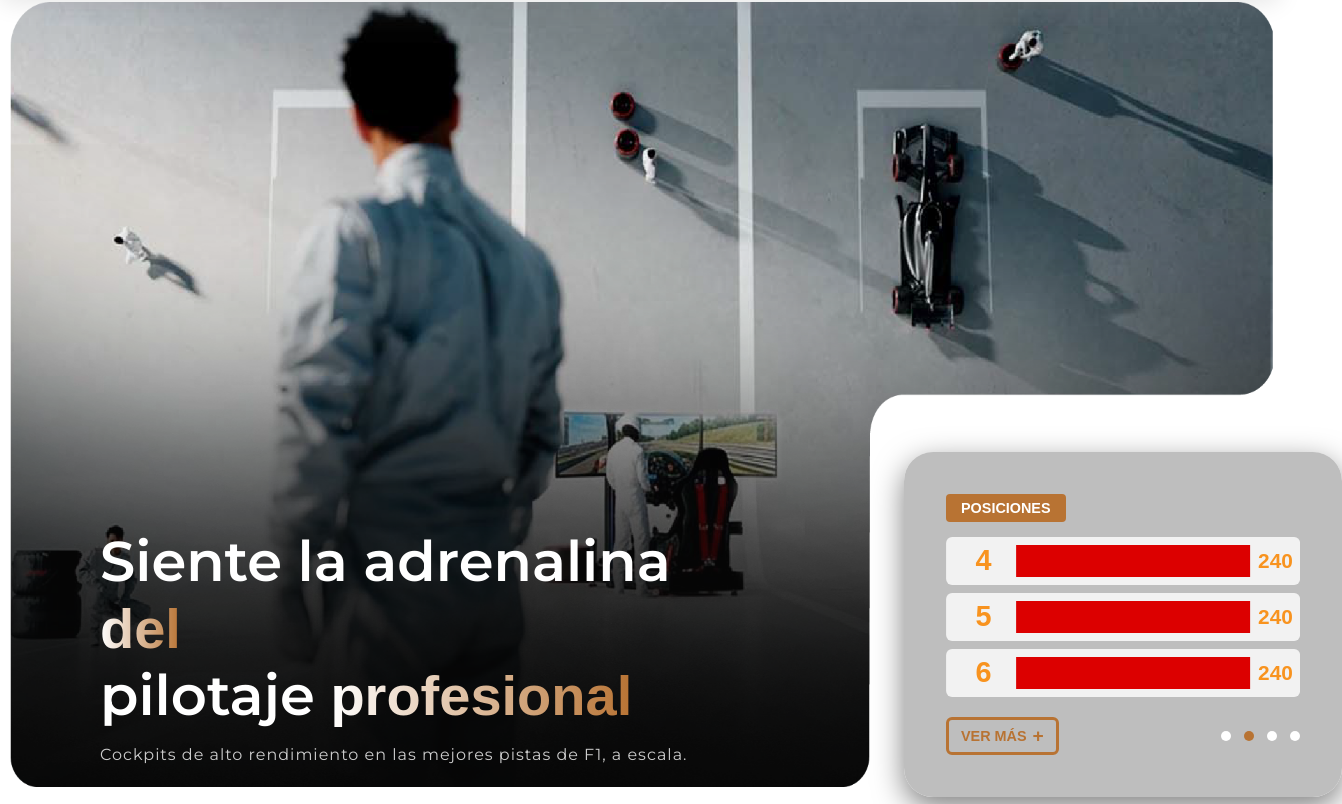
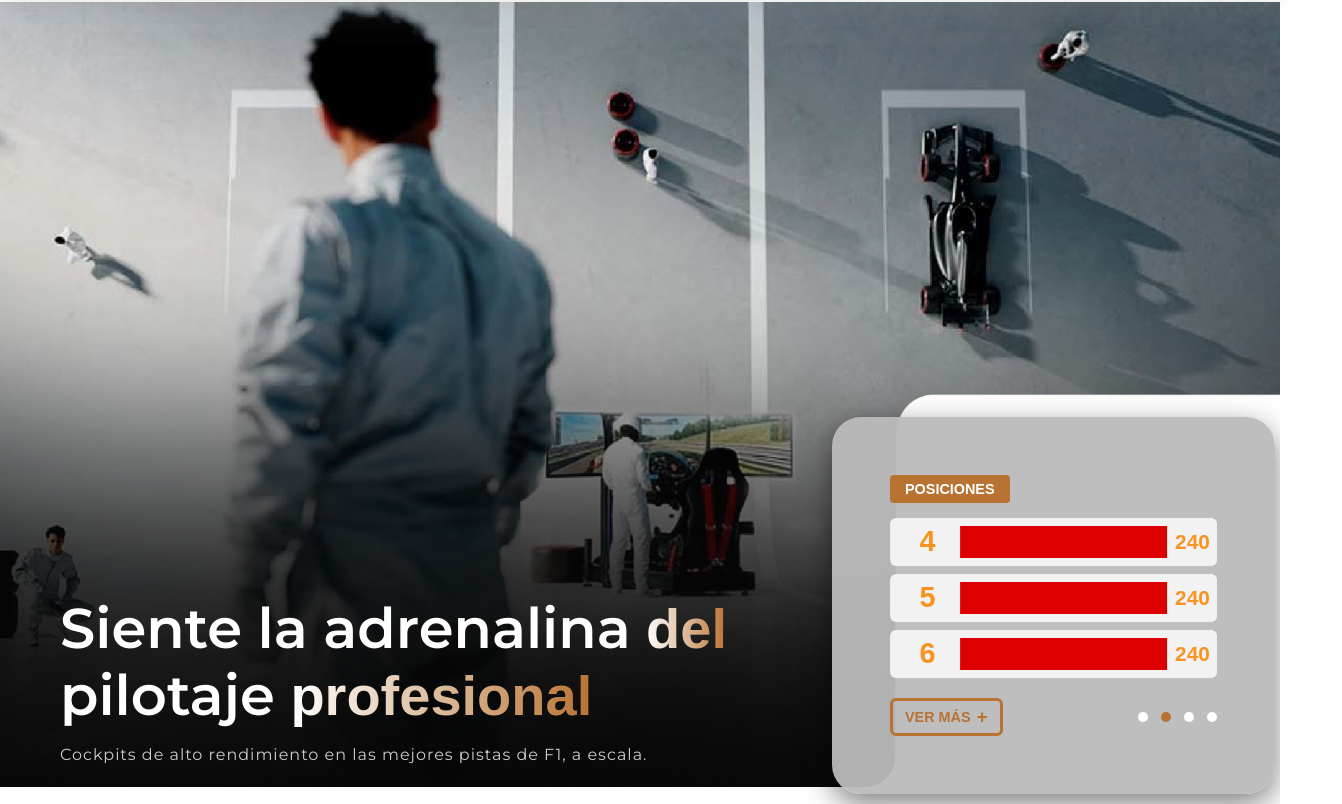
Before and after one commit to sneyeduardo/Kartag, a website: page public/index.html in a window 1280 px wide. Shown: the part 84-888 px from the top of the page, 1342 px wide, since content can reach past the window. Drawn offline with Linux system fonts and the light colour scheme; grey boxes are pictures that could not be loaded.

Commit message:
Add files via upload

```diff
--- a/public/css/styles.css
+++ b/public/css/styles.css
@@ -129,14 +129,16 @@ body {
 }
 
 /*  HERO SECTION */
+    /*  HERO SECTION */
 .hero-section {
     position: relative;
     width: 100%;
     min-height: 100vh;
     background-image: url('../assets/img/Slideshow_01_fondo.png');
-        background-size: 100% auto;
-        background-position: 0% 100%;
-        background-size: 100% 100%;
+
+    /* ELIMINAMOS EL 100% 100% QUE DEFORMA LA IMAGEN */
+    background-size: cover; /* Esto hace que la imagen crezca proporcionalmente sin aplastarse */
+    background-position: center bottom; /* Centra el enfoque de la foto */
     background-repeat: no-repeat;
     background-color: #ffffff;
     display: flex;
@@ -177,7 +179,10 @@ body {
 .hero-container {
     position: relative;
     z-index: 2;
-    max-width: 1200px;
+
+    /* IGUALAMOS EL ANCHO CON EL NAVBAR (De 1200px a 1420px) */
+    max-width: 1420px;
+
     width: 100%;
     margin: 0 auto;
     padding: 0 40px;
@@ -224,12 +229,22 @@ body {
     .leaderboard-widget {
     background: rgba(187, 187, 187, 0.95);
     border-radius: 29px;
-        padding: 42px;
-        width: 438px;
+    padding: 58px; /* Reducimos ligeramente para que los elementos internos respiren mejor */
+    width: 100%;
+    max-width: 443px;
     color: #000;
-        transform: translate(142px, 103px);
     box-shadow: 0 10px 30px rgba(0,0,0,0.5);
     font-family: 'Montserrat', sans-serif;
+
+    /* ELIMINAMOS EL MARGEN NEGATIVO */
+    margin-right: -35px;
+
+    /* CONTROL VERTICAL */
+    position: relative;
+    top: 100px; /* Ajústalo hacia arriba o abajo sin miedo a romper los lados */
+
+    /* Evita que la caja se comprima de forma extraña en laptops pequeñas */
+    flex-shrink: 0;
 }
 
 .leaderboard-header h3 {
```
Lines whose indentation alone changed are shown as unchanged.
